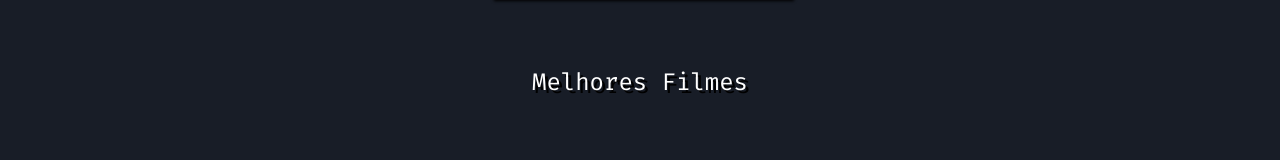
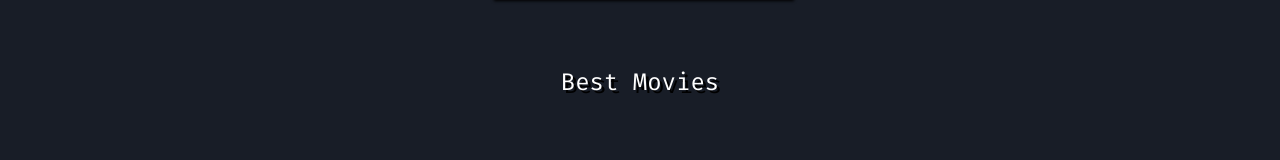
Before and after one commit to RomuloOliveira94/MovieAPI--RominFlix, a plain HTML site: page index.html in a window 1280 px wide. Shown: the part 306-466 px from the top of the page. Drawn offline with Linux system fonts and the light colour scheme.

Commit message:
Update index.html

```diff
--- a/index.html
+++ b/index.html
@@ -17,7 +17,7 @@
         <button type="submit" target="_blank">Search</button>
     </form>
     <div>
-        <h2>Melhores Filmes</h2>
+        <h2>Best Movies</h2>
     </div>
 
     <section class="list-banners">
```
